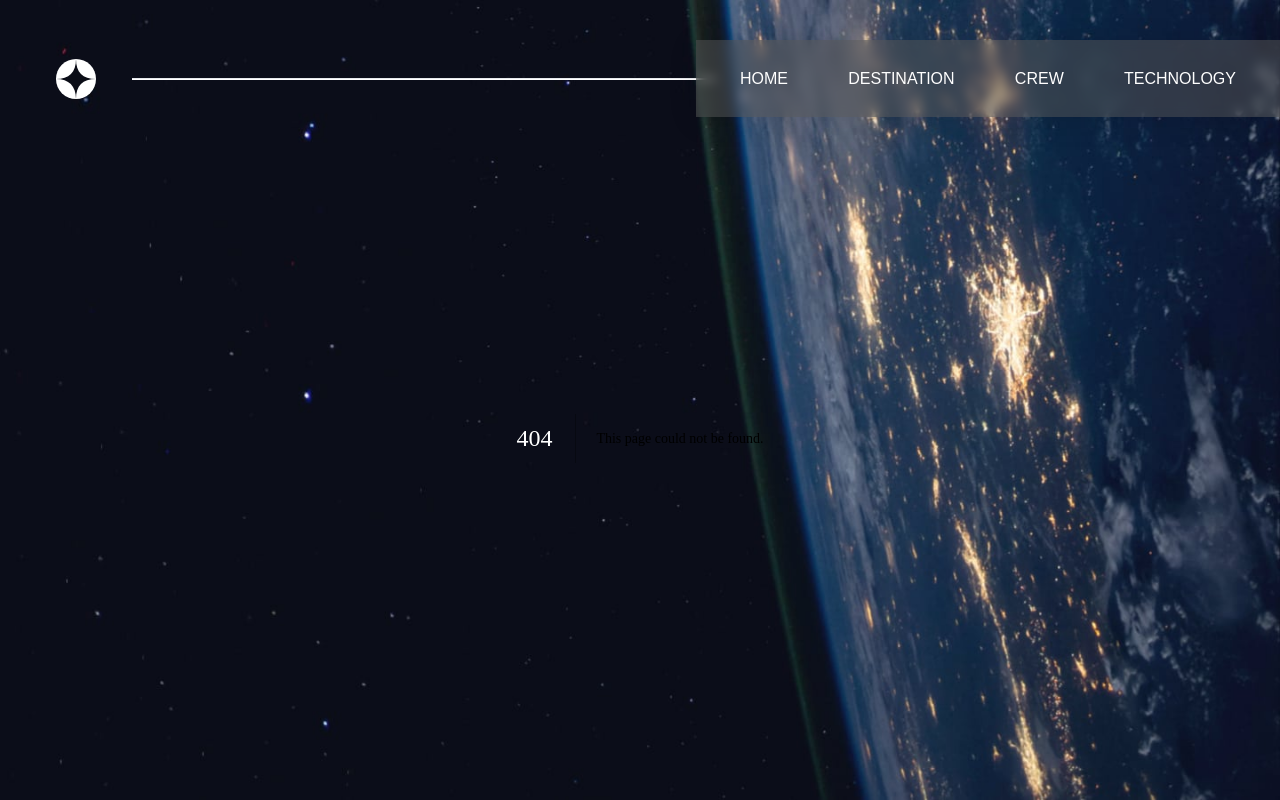
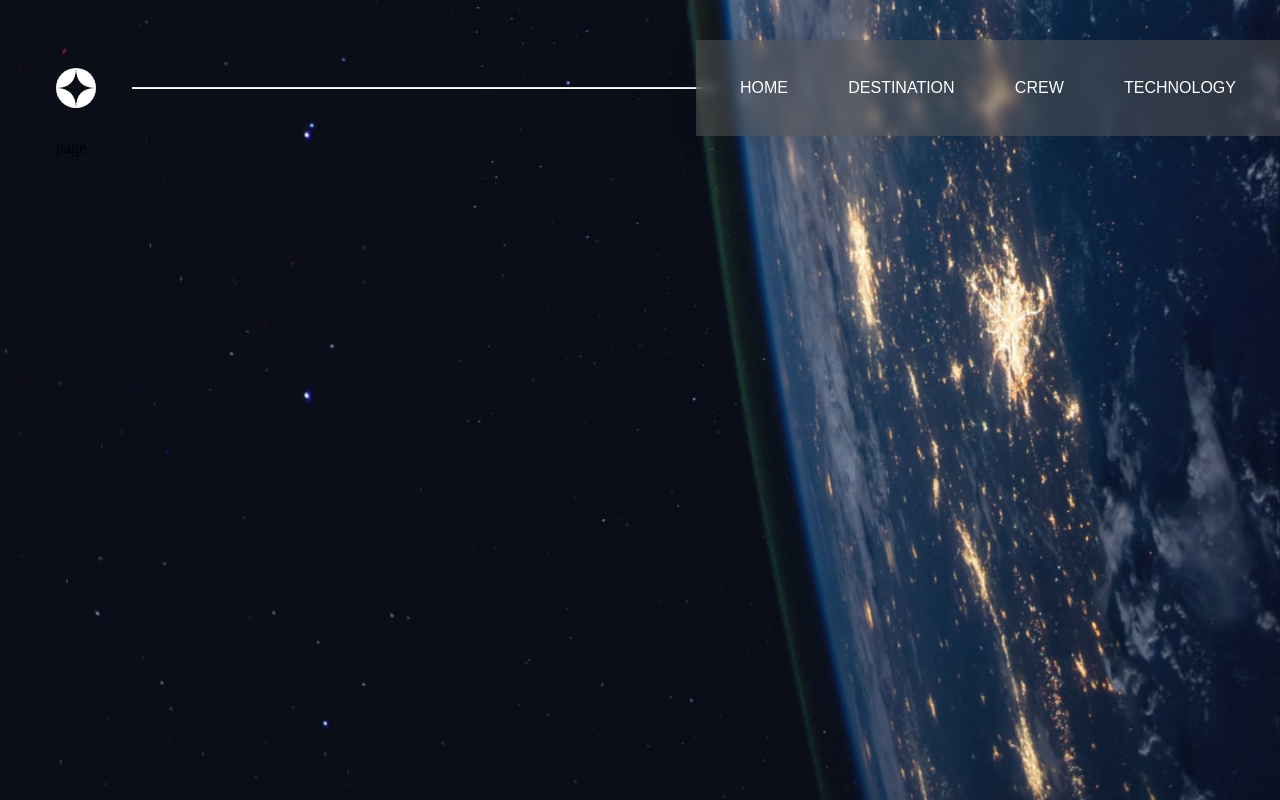
Before and after one commit to SaiSawant1/space-tourism, a Next.js app: page /destination in a window 1280 px wide. Before the commit this address had no page. Built offline with nearby package versions, Linux system fonts and the light colour scheme.

Commit message:
toggle menu bug fixed

```diff
--- /dev/null
+++ b/src/app/destination/layout.tsx
@@ -0,0 +1,21 @@
+import { Navbar } from "@/components"
+
+
+export const metadata = {
+  title: 'space tourism',
+  description: 'Generated by create next app',
+}
+
+export default function RootLayout({
+  children,
+}: {
+  children: React.ReactNode
+}) {
+  return (
+    <html lang="en">
+      <body className="w-full h-screen  flex flex-col p-6  tablet:pl-6 tablet:pr-0 tablet:py-0 bg-no-repeat bg-cover bg-background-home-m tablet:bg-no-repeat tablet:bg-cover tablet:bg-background-home-t desktop:bg-background-home-d desktop:py-10 desktop:px-14">
+        {children}
+      </body>
+    </html>
+  )
+}
--- /dev/null
+++ b/src/app/destination/page.tsx
@@ -0,0 +1,7 @@
+export default function Destination() {
+    return (
+      <main className="page">
+        page
+      </main>
+    )
+  }
--- a/src/app/globals.css
+++ b/src/app/globals.css
@@ -29,11 +29,9 @@ h1{
   @apply text-p-black rounded-[50%] bg-p-white w-[150px] h-[150px] tablet:h-60 tablet:text-4xl tablet:w-60 text-center z-10 font-thin;
 }
 .toggle_menu{
-
 background: rgba(3, 0, 0, 0.90);
 border-radius: 16px;
 box-shadow: 0 4px 30px rgba(0, 0, 0, 0.90);
-
 border: 1px solid rgba(3, 0, 0, 0.3);
 }
 
--- a/src/components/Navbar.tsx
+++ b/src/components/Navbar.tsx
@@ -49,7 +49,7 @@ const Navbar = ({}) => {
         alt="logo"
         width={24}
         height={21}
-        className="object-contain tablet:hidden cursor-pointer z-20"
+        className="object-contain tablet:hidden cursor-pointer z-50"
       />
       {isMenuOpen && <ToggleMenu />}
     </nav>
--- a/src/components/ToggleMenu.tsx
+++ b/src/components/ToggleMenu.tsx
@@ -2,7 +2,7 @@ import React from 'react'
 import Link from 'next/link'
 const ToggleMenu = () => {
   return (
-    <div className='fixed tablet:hidden toggle_menu menu top-0 px-8 bottom-0 right-0 left-1/3 text-p-white'>
+    <div className='fixed tablet:hidden toggle_menu menu top-0 px-8 bottom-0 right-0 left-1/3 z-40 text-p-white'>
         <ul className='my-32 text-sm '>
             <Link href='/'>
             <li className='my-6 barlow  cursor-pointer'>
@@ -19,10 +19,6 @@ const ToggleMenu = () => {
             <li className='my-6 barlow cursor-pointer'>
                <span className='font-extrabold mr-3'>03</span> TECHNOLOGY
             </li></Link>
-
-
-
-
         </ul>
     </div>
   )
```
